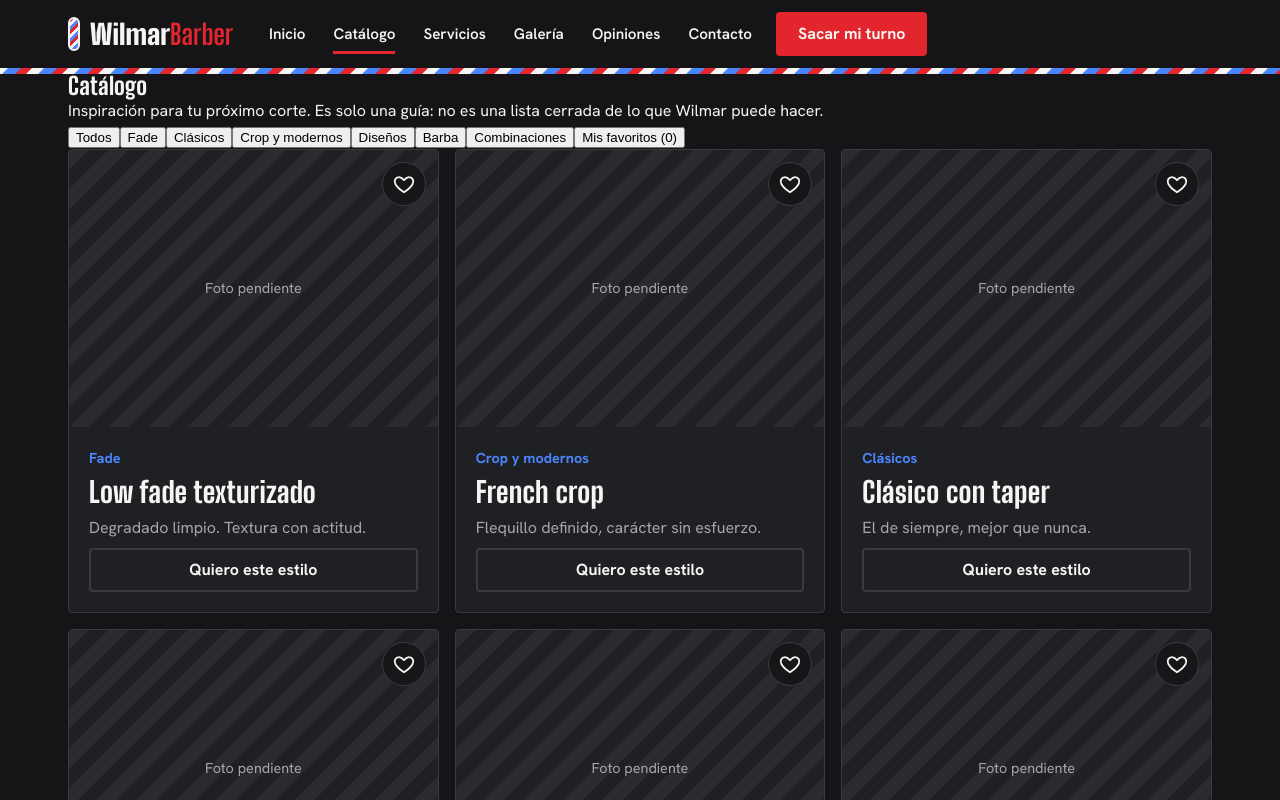
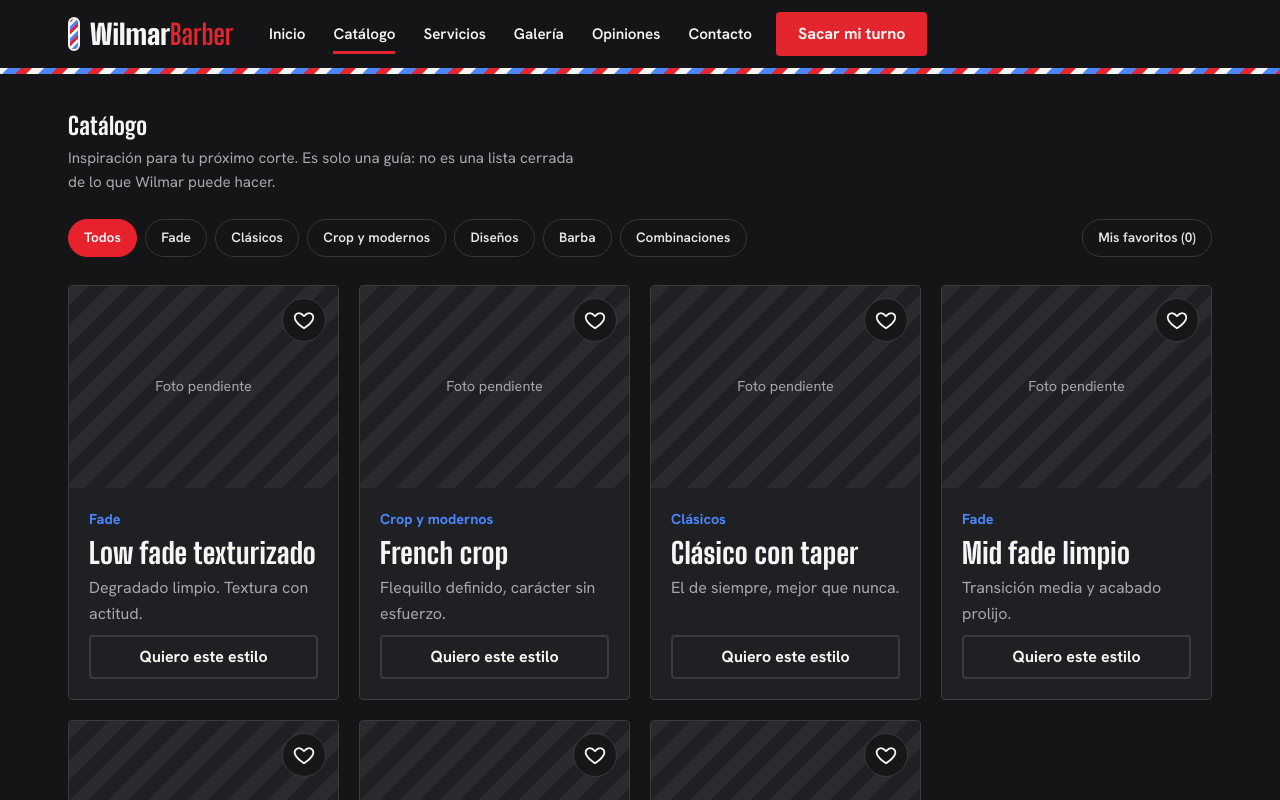
Before and after one commit to juanestebannavarro/wilmar-studio, an Angular app in the folder frontend/: page /catalogo in a window 1280 px wide. Shown: the top 800 px of the page. Built offline with nearby package versions, Linux system fonts and the light colour scheme.

Commit message:
style: estilos de la pagina de catalogo

```diff
--- a/frontend/src/app/features/public/catalogo/catalogo.scss
+++ b/frontend/src/app/features/public/catalogo/catalogo.scss
@@ -0,0 +1,71 @@
+.page {
+  padding-block: 2.5rem 3rem;
+}
+
+.page__lead {
+  margin: 0.5rem 0 1.5rem;
+  color: #a5a9b0;
+  font-size: 0.95rem;
+  max-width: 60ch;
+}
+
+.filters {
+  display: flex;
+  flex-wrap: wrap;
+  gap: 0.5rem;
+  margin-bottom: 1.75rem;
+}
+
+.pill {
+  padding: 0.45rem 0.95rem;
+  border: 1px solid #34373d;
+  border-radius: 999px;
+  background: transparent;
+  color: #e6e7ea;
+  font: inherit;
+  font-size: 0.85rem;
+  font-weight: 600;
+  cursor: pointer;
+  transition:
+    background 0.15s,
+    border-color 0.15s;
+
+  &:hover {
+    border-color: #e8222d;
+  }
+
+  &:focus-visible {
+    outline: 2px solid #e8222d;
+    outline-offset: 2px;
+  }
+
+  &--on {
+    background: #e8222d;
+    border-color: #e8222d;
+    color: #fff;
+  }
+
+  &--heart {
+    margin-left: auto;
+  }
+}
+
+.estilos-grid {
+  display: grid;
+  grid-template-columns: repeat(auto-fill, minmax(220px, 1fr));
+  gap: 1.25rem;
+  margin: 0;
+  padding: 0;
+  list-style: none;
+}
+
+.empty {
+  padding: 2rem 0;
+  color: #a5a9b0;
+}
+
+.note {
+  margin-top: 2rem;
+  color: #6f737b;
+  font-size: 0.8rem;
+}
```
